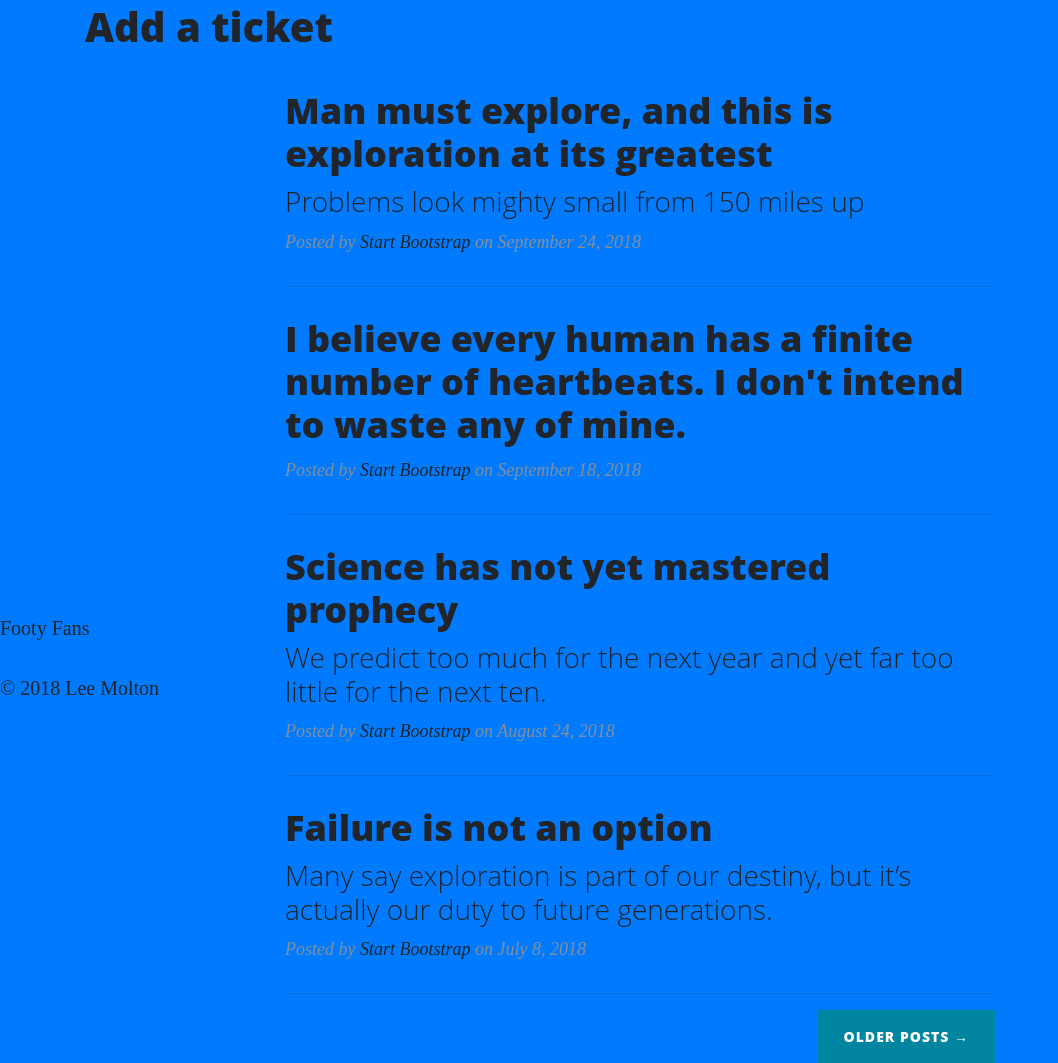
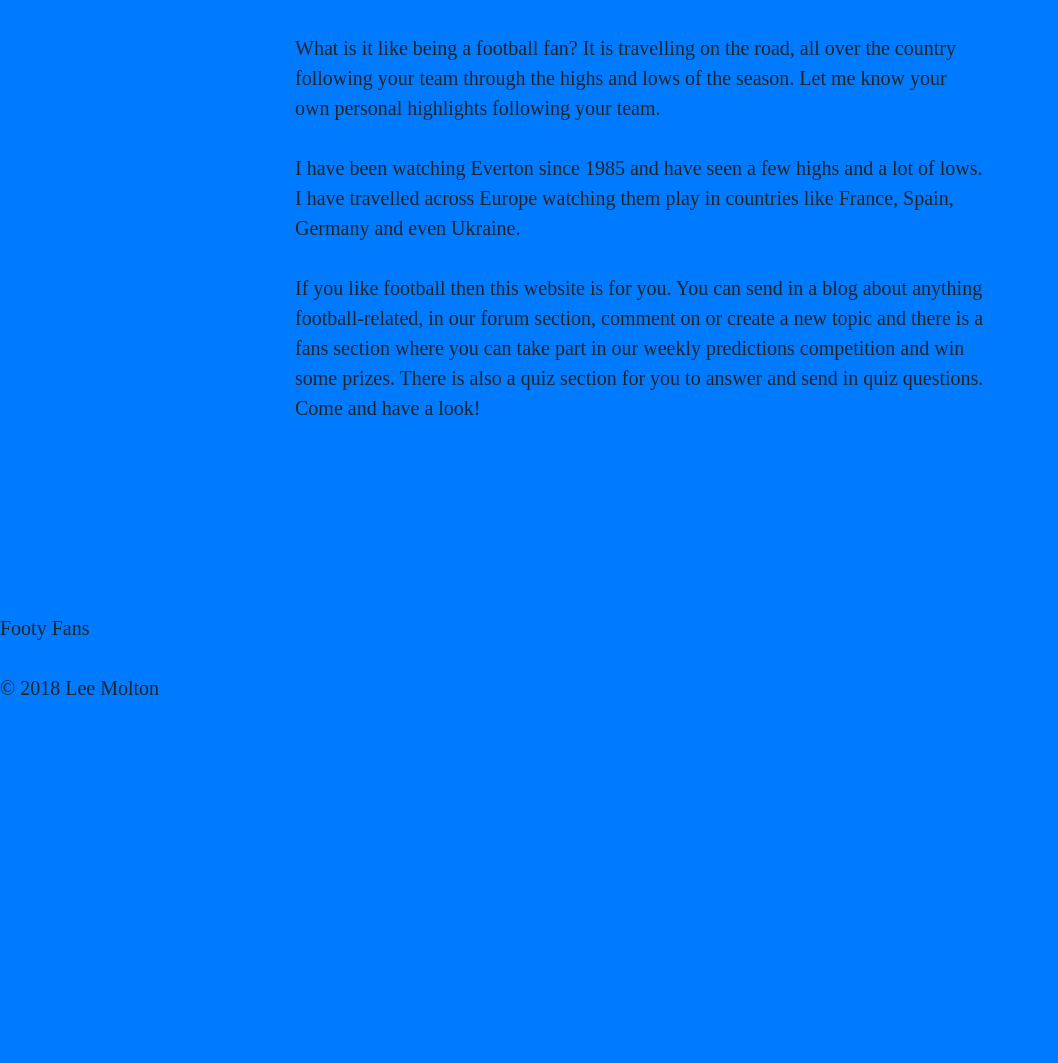
Before and after one commit to leemolton/issue_tracker, a Python web app: template templates/index.html in a window 1280 px wide. Shown: the part 67-1130 px from the top of the page, without its empty margins (0-1058 px from the left). After the commit the page ends 762 px from the top, so only its background shows below. Run offline with Jinja, Linux system fonts and the light colour scheme; the template is opened without the code that fills it, so the values that code supplies are empty; some libraries are stand-ins or nearby versions.

Commit message:
Added text to home page

```diff
--- a/templates/index.html
+++ b/templates/index.html
@@ -1,69 +1,18 @@
 {% extends 'base.html' %}
 {% block content %}
-<h1>Add a ticket</h1>
-
-
-
-<div class="row">
-        <div class="col-lg-8 col-md-10 mx-auto">
-          <div class="post-preview">
-            <a href="post.html">
-              <h2 class="post-title">
-                Man must explore, and this is exploration at its greatest
-              </h2>
-              <h3 class="post-subtitle">
-                Problems look mighty small from 150 miles up
-              </h3>
-            </a>
-            <p class="post-meta">Posted by
-              <a href="#">Start Bootstrap</a>
-              on September 24, 2018</p>
-          </div>
-          <hr>
-          <div class="post-preview">
-            <a href="post.html">
-              <h2 class="post-title">
-                I believe every human has a finite number of heartbeats. I don't intend to waste any of mine.
-              </h2>
-            </a>
-            <p class="post-meta">Posted by
-              <a href="#">Start Bootstrap</a>
-              on September 18, 2018</p>
-          </div>
-          <hr>
-          <div class="post-preview">
-            <a href="post.html">
-              <h2 class="post-title">
-                Science has not yet mastered prophecy
-              </h2>
-              <h3 class="post-subtitle">
-                We predict too much for the next year and yet far too little for the next ten.
-              </h3>
-            </a>
-            <p class="post-meta">Posted by
-              <a href="#">Start Bootstrap</a>
-              on August 24, 2018</p>
-          </div>
-          <hr>
-          <div class="post-preview">
-            <a href="post.html">
-              <h2 class="post-title">
-                Failure is not an option
-              </h2>
-              <h3 class="post-subtitle">
-                Many say exploration is part of our destiny, but it’s actually our duty to future generations.
-              </h3>
-            </a>
-            <p class="post-meta">Posted by
-              <a href="#">Start Bootstrap</a>
-              on July 8, 2018</p>
-          </div>
-          <hr>
-          <!-- Pager -->
-          <div class="clearfix">
-            <a class="btn btn-primary float-right" href="#">Older Posts &rarr;</a>
-          </div>
-        </div>
+  <div class="container">
+    <div class="row">
+      <div class="col-lg-8 col-md-10 mx-auto">
+          <p>What is it like being a football fan? It is travelling on the road, all over the country following your team
+          through the highs and lows of the season. Let me know your own personal highlights following your team.</p>
+          <p>I have been watching Everton since 1985 and have seen a few highs and a lot of lows.
+          I have travelled across Europe watching them play in countries like France, Spain, Germany and even Ukraine.</p>
+          <p>If you like football then this website is for you. You can send in a blog about anything football-related,
+          in our forum section, comment on or create a new topic and there is a fans section where you can take
+          part in our weekly predictions competition and win some prizes. There is also a quiz section for you to answer
+          and send in quiz questions.
+          Come and have a look!</p>
       </div>
-
+    </div>
+  </div>
 {% endblock %}
```
